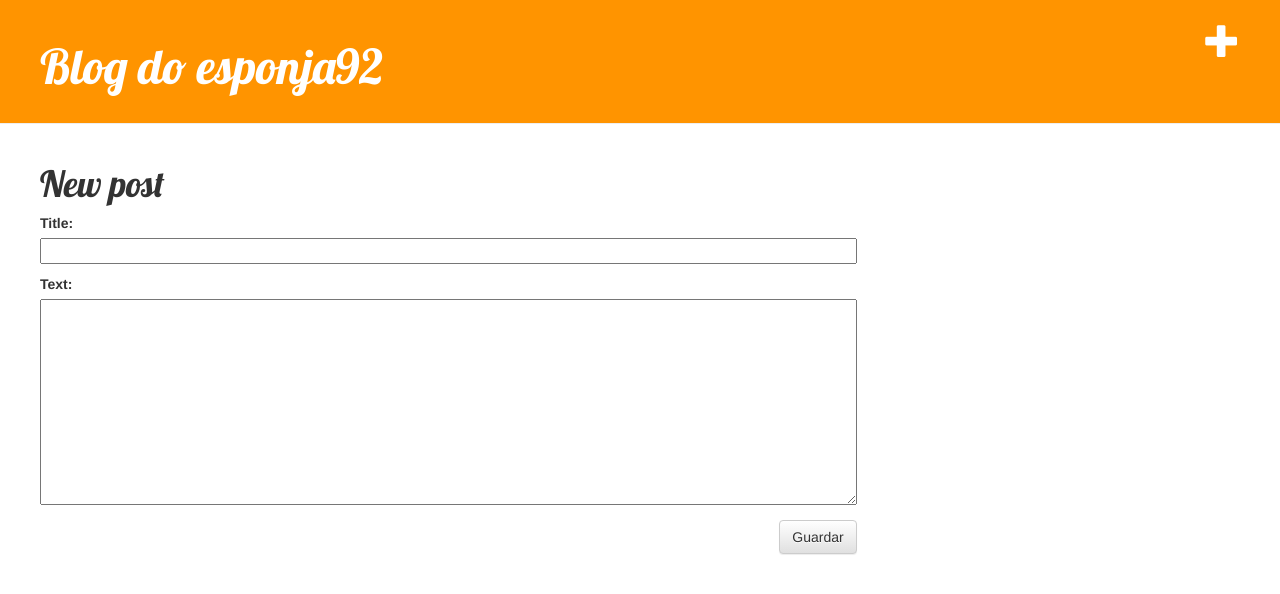
After one commit to esponja92/my-first-blog, a Django app: page /post/new/ in a window 1280 px wide. The commit adds this page. Shown: the top 594 px of the page. Run offline with Django 3.2, Linux system fonts and the light colour scheme; some libraries are stand-ins or nearby versions.

Commit message:
Funcionalidade de criar novo post incluida.

```diff
--- /dev/null
+++ b/blog/forms.py
@@ -0,0 +1,8 @@
+from django import forms
+from .models import Post
+
+class PostForm(forms.ModelForm):
+
+	class Meta:
+		model = Post
+		fields = ('title', 'text')
--- a/blog/templates/blog/base.html
+++ b/blog/templates/blog/base.html
@@ -10,6 +10,7 @@
 	</head>
 	<body>
 		<div class="page-header">
+			<a href="{% url "blog.views.post_new" %}" class="top-menu"><span class="glyphicon glyphicon-plus"></span></a>
 			<h1><a href="{% url "blog.views.post_list" %}">Blog do esponja92</a></h1>
 		</div>
 		<div class="content conainer">
--- /dev/null
+++ b/blog/templates/blog/post_edit.html
@@ -0,0 +1,9 @@
+{% extends "blog/base.html" %}
+
+{% block content %}
+    <h1>New post</h1>
+    <form method="POST" class="post-form">{% csrf_token %}
+        {{ form.as_p }}
+        <button type="submit" class="save btn btn-default">Guardar</button>
+    </form>
+{% endblock %}
--- a/blog/urls.py
+++ b/blog/urls.py
@@ -4,5 +4,5 @@ from . import views
 urlpatterns = [
 	url(r'^$', views.post_list),
 	url(r'^post/(?P<pk>[0-9]+)/$', views.post_detail),
-
+	url(r'^post/new/$', views.post_new, name='post_new')
 ]
--- a/blog/views.py
+++ b/blog/views.py
@@ -1,6 +1,7 @@
-from django.shortcuts import render, get_object_or_404
+from django.shortcuts import render, get_object_or_404, redirect
 from django.utils import timezone
 from .models import Post
+from .forms import PostForm
 
 def post_list(request):
 	posts = Post.objects.filter(published_date__lte=timezone.now()).order_by('published_date')
@@ -9,3 +10,15 @@ def post_list(request):
 def post_detail(request, pk):
 	post = get_object_or_404(Post, pk=pk)
 	return render(request, 'blog/post_detail.html', {'post': post})
+
+def post_new(request):
+	if request.method == "POST":
+		form = PostForm(request.POST)
+		if form.is_valid():
+			post = form.save(commit=False)
+			post.author = request.user
+			post.save()
+			return redirect('blog.views.post_detail', pk=post.pk)
+	else:
+		form = PostForm()
+		return render(request, 'blog/post_edit.html', {'form':form})
```
